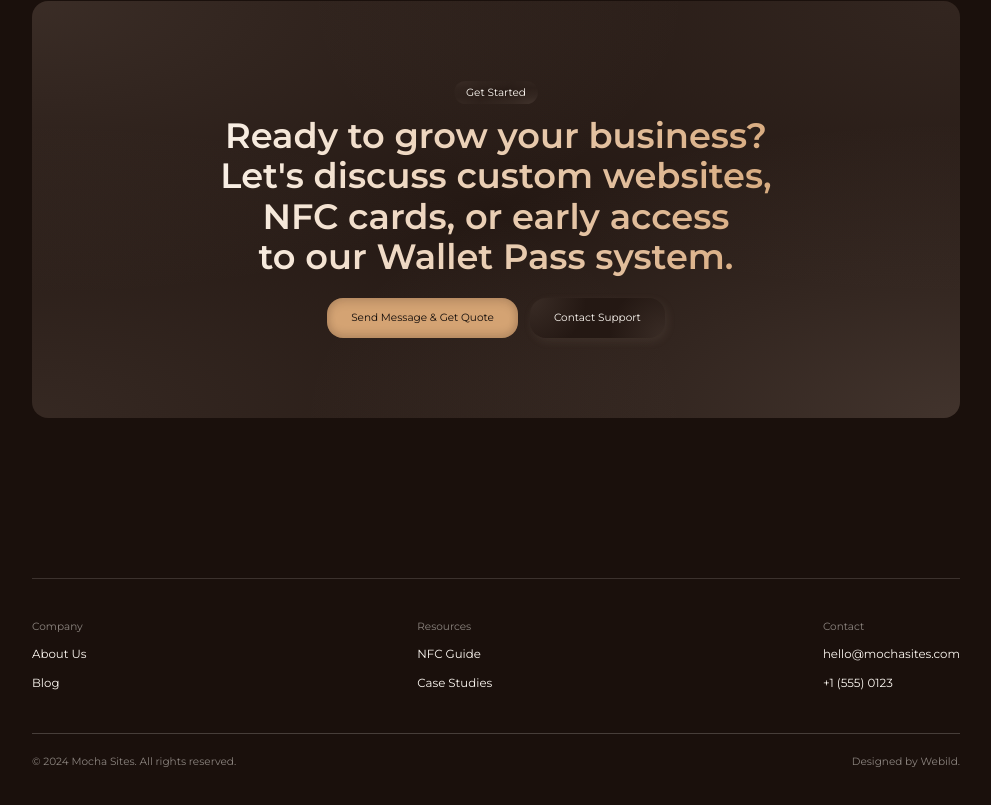
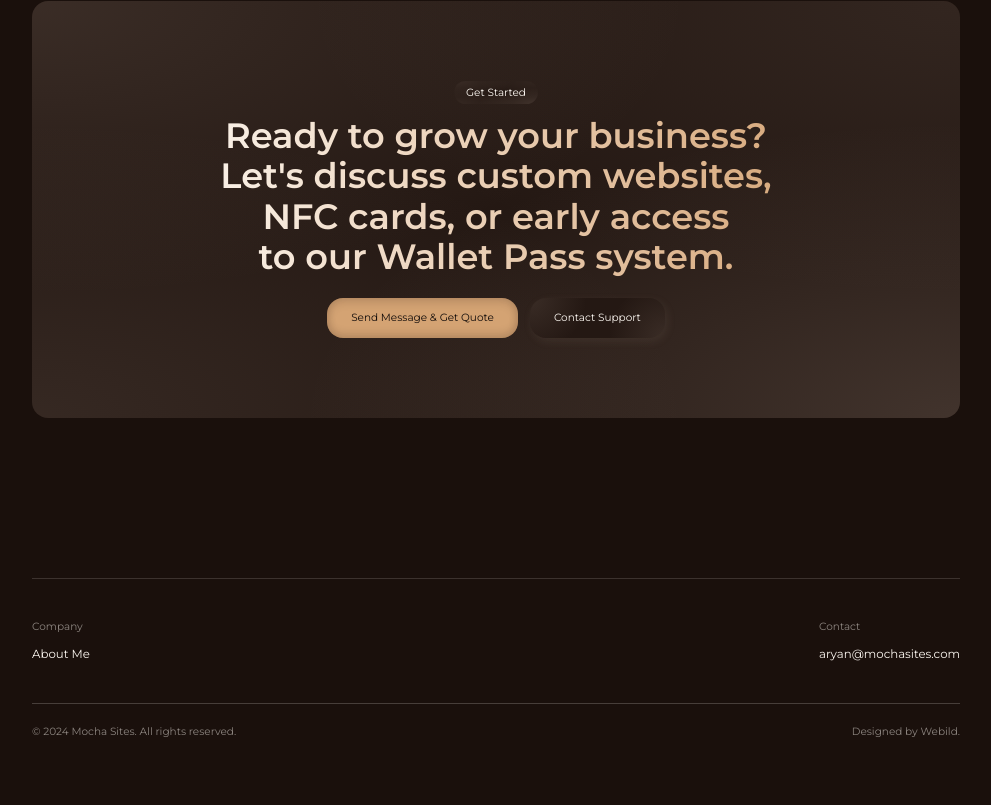
Before and after one commit to dmytro-webild/7b0367f7-dd2f-4f1b-af8f-66e91368559d, a React (Vite) app: page / in a window 1280 px wide. Shown: the part 2773-3578 px from the top of the page, without its empty margins (144-1135 px from the left). After the commit the page ends 3552 px from the top, so only its background shows below. Built offline with nearby package versions, Linux system fonts and the light colour scheme; a web font is replaced by a local one.

Commit message:
Bob AI: Update footer links and email address

```diff
--- a/src/components/Layout.tsx
+++ b/src/components/Layout.tsx
@@ -51,24 +51,7 @@ export default function Layout() {
           title: "Company",
           items: [
             {
-              label: "About Us",
-              href: "#",
-            },
-            {
-              label: "Blog",
-              href: "#",
-            },
-          ],
-        },
-        {
-          title: "Resources",
-          items: [
-            {
-              label: "NFC Guide",
-              href: "#",
-            },
-            {
-              label: "Case Studies",
+              label: "About Me",
               href: "#",
             },
           ],
@@ -77,12 +60,8 @@ export default function Layout() {
           title: "Contact",
           items: [
             {
-              label: "hello@mochasites.com",
-              href: "mailto:hello@mochasites.com",
-            },
-            {
-              label: "+1 (555) 0123",
-              href: "tel:+15550123",
+              label: "aryan@mochasites.com",
+              href: "mailto:aryan@mochasites.com",
             },
           ],
         },
```
